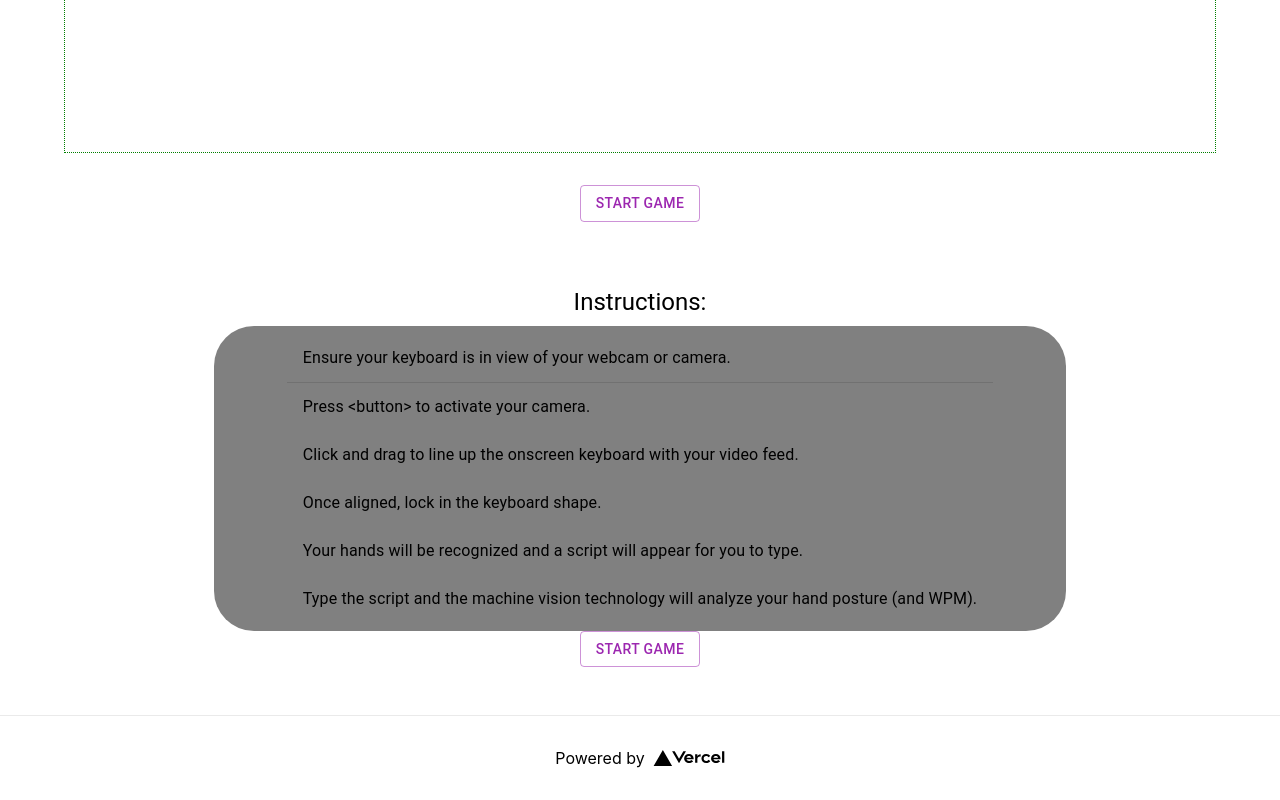
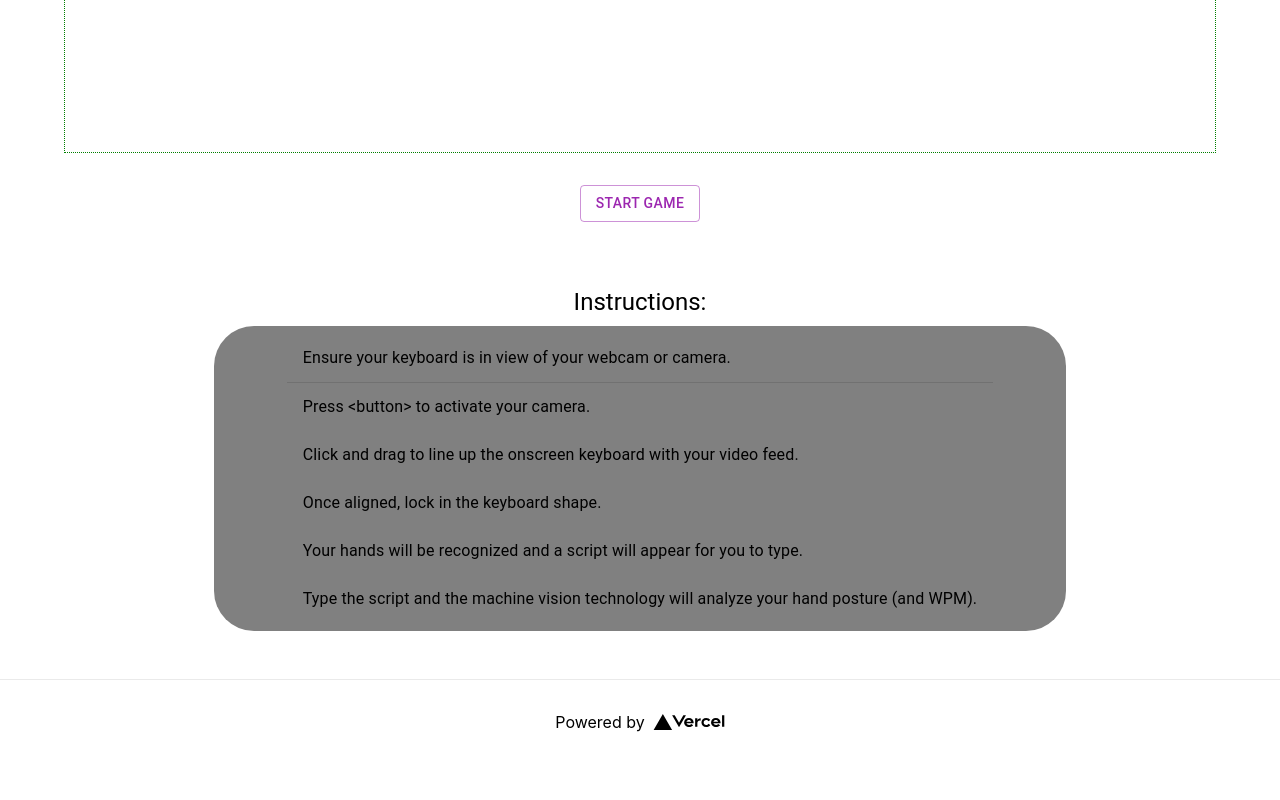
Before and after one commit to Nashtronaut/camType, a Next.js app: page / in a window 1280 px wide. Shown: the part 483-1283 px from the top of the page. After the commit the page ends 1247 px from the top, so only its background shows below. Built offline with nearby package versions, Linux system fonts and the light colour scheme.

Commit message:
deleted duplicate button

```diff
--- a/pages/index.js
+++ b/pages/index.js
@@ -98,15 +98,6 @@ export default function Home() {
                 </ListItem>
             </List>
           </Box>
-            <Box
-             display="flex"
-             justifyContent="center"
-            >
-              <Button variant="outlined" color="secondary">
-                Start Game
-              </Button>
-
-            </Box>
           </Box>
         </Container>
       </main>
```
